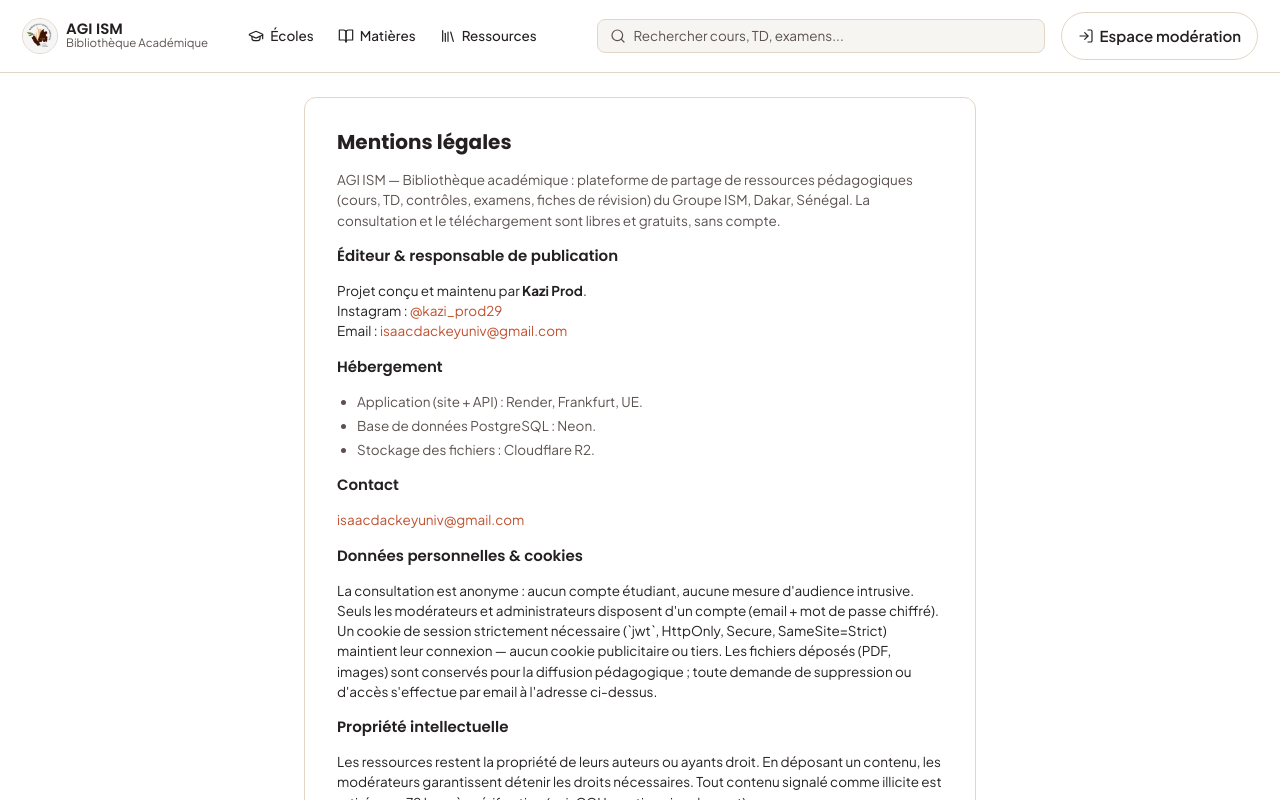
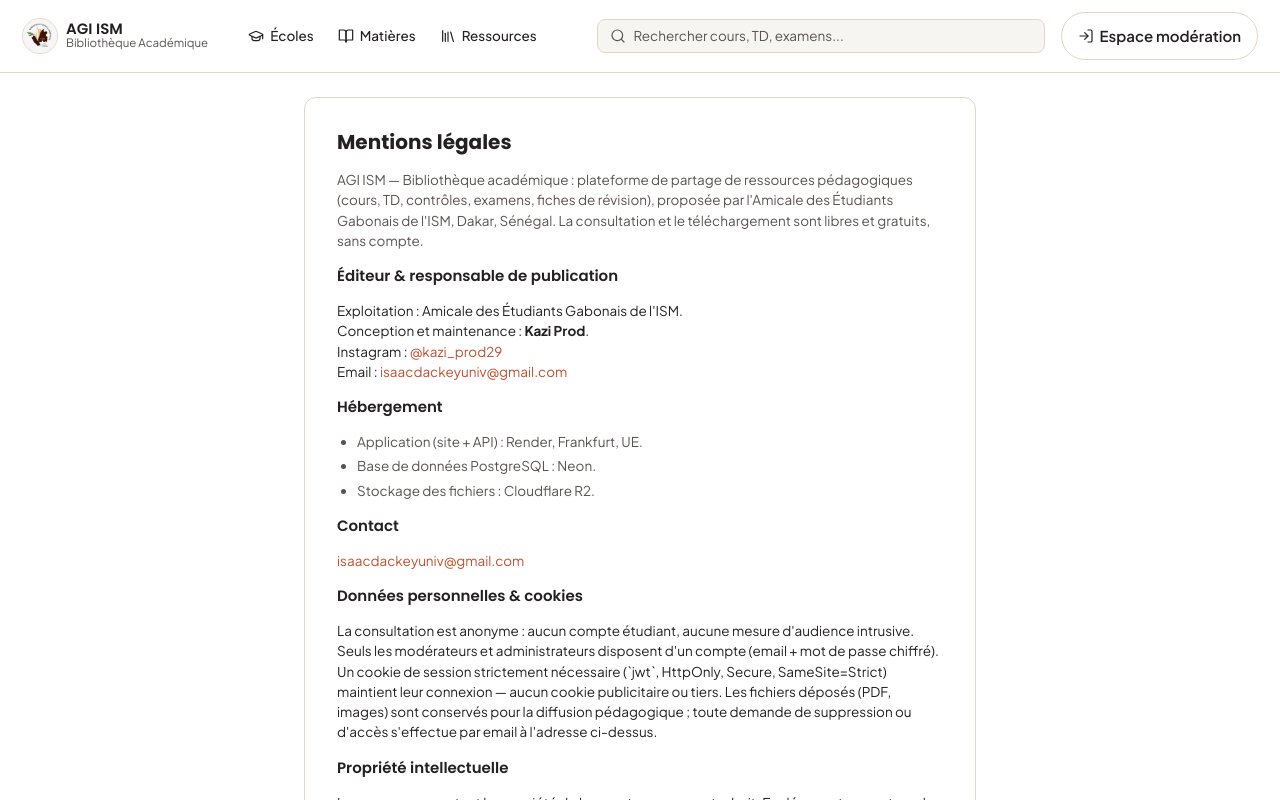
Before and after one commit to Isaacdackey/AGI_ISM, a Next.js app in the folder frontend/: page /mentions-legales in a window 1280 px wide. Shown: the top 800 px of the page. Built offline with nearby package versions, Linux system fonts and the light colour scheme; no server answers.

Commit message:
fix(front): mentions legales alignees CGU (Amicale exploitant, Kazi Prod realisation)

```diff
--- a/frontend/app/mentions-legales/page.tsx
+++ b/frontend/app/mentions-legales/page.tsx
@@ -10,13 +10,16 @@
       <h1 className="text-[20px] font-bold font-poppins">Mentions légales</h1>
       <p className="text-ink-secondary">
         AGI ISM — Bibliothèque académique : plateforme de partage de ressources pédagogiques
-        (cours, TD, contrôles, examens, fiches de révision) du Groupe ISM, Dakar, Sénégal.
+        (cours, TD, contrôles, examens, fiches de révision), proposée par l&apos;Amicale
+        des Étudiants Gabonais de l&apos;ISM, Dakar, Sénégal.
         La consultation et le téléchargement sont libres et gratuits, sans compte.
       </p>
 
       <h2 className="font-semibold font-poppins text-[15px]">Éditeur &amp; responsable de publication</h2>
       <p>
-        Projet conçu et maintenu par <strong>Kazi&nbsp;Prod</strong>.
+        Exploitation : Amicale des Étudiants Gabonais de l&apos;ISM.
+        <br />
+        Conception et maintenance : <strong>Kazi&nbsp;Prod</strong>.
         <br />
         Instagram :{" "}
         <a href={INSTAGRAM_URL} target="_blank" rel="noopener noreferrer" className="text-terracotta hover:underline break-all">
```
